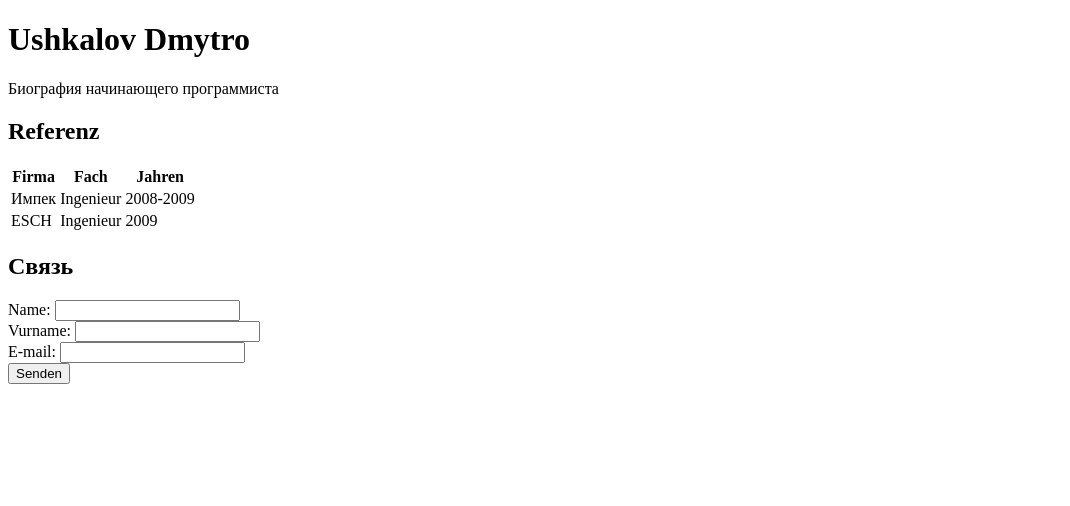
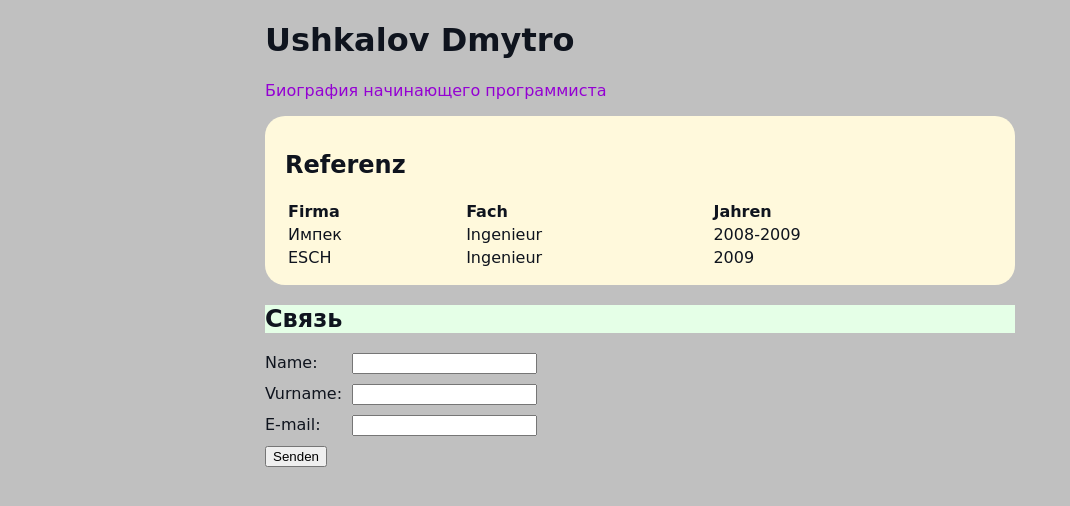
Before and after one commit to BeZBaLLI/CV_Ver0.101, a plain HTML site: page index.html in a window 1280 px wide. Shown: the whole page, without its empty margins (0-1070 px from the left). Drawn offline with Linux system fonts and the light colour scheme; files that its build step writes are made by us from their sources; the site is published under a folder, as on GitHub Pages, so addresses that start at the root find nothing; a web font is replaced by a local one.

Commit message:
Update index.html

```diff
--- a/index.html
+++ b/index.html
@@ -3,7 +3,7 @@
 <head>
     <meta charset="UTF-8">
     <title>Autobiographie </title>
-    <link rel="stylesheet" href="/Test_one/styles.css">
+    <link rel="stylesheet" href="styles.css">
 </head>
 <body>
     <div class="container">
```
